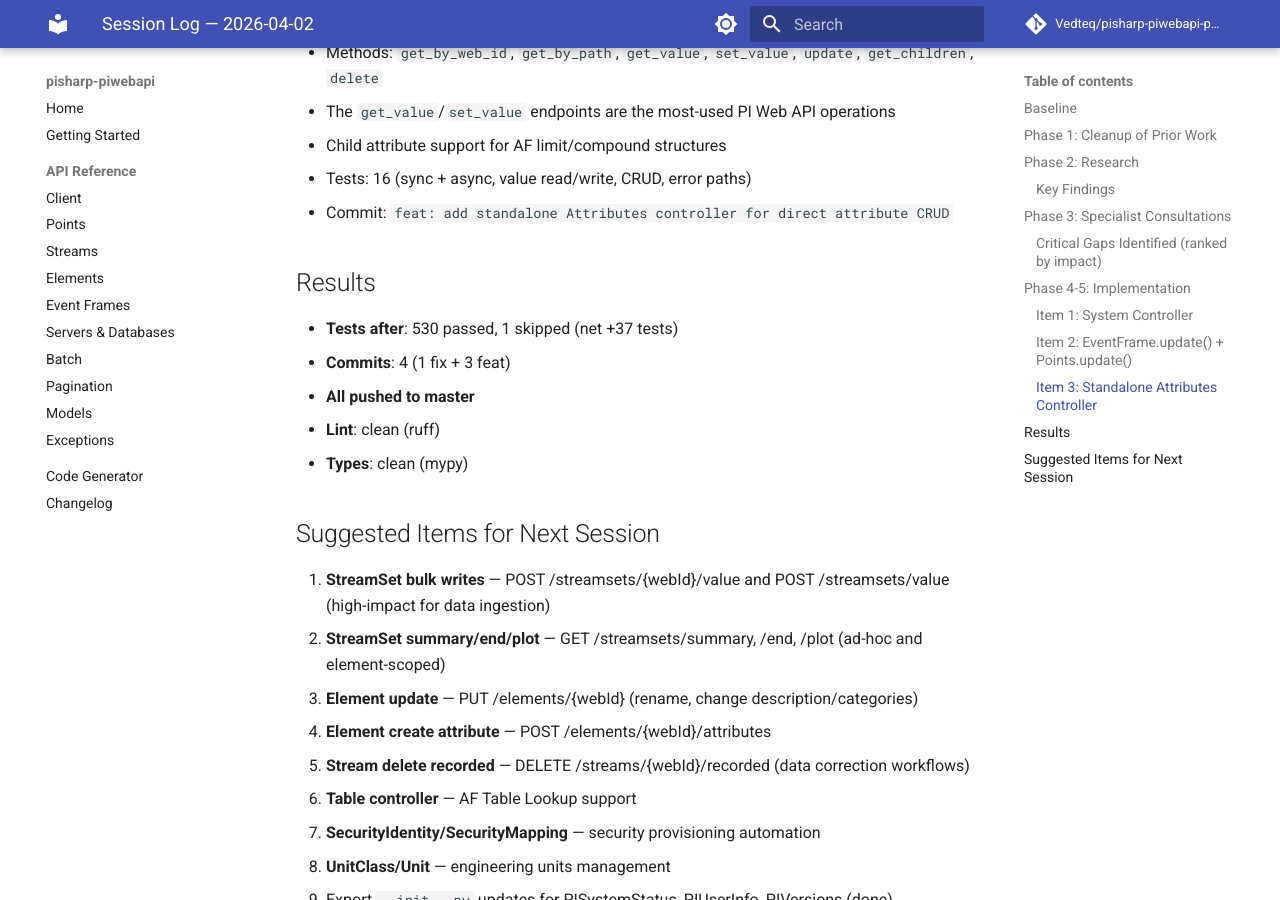
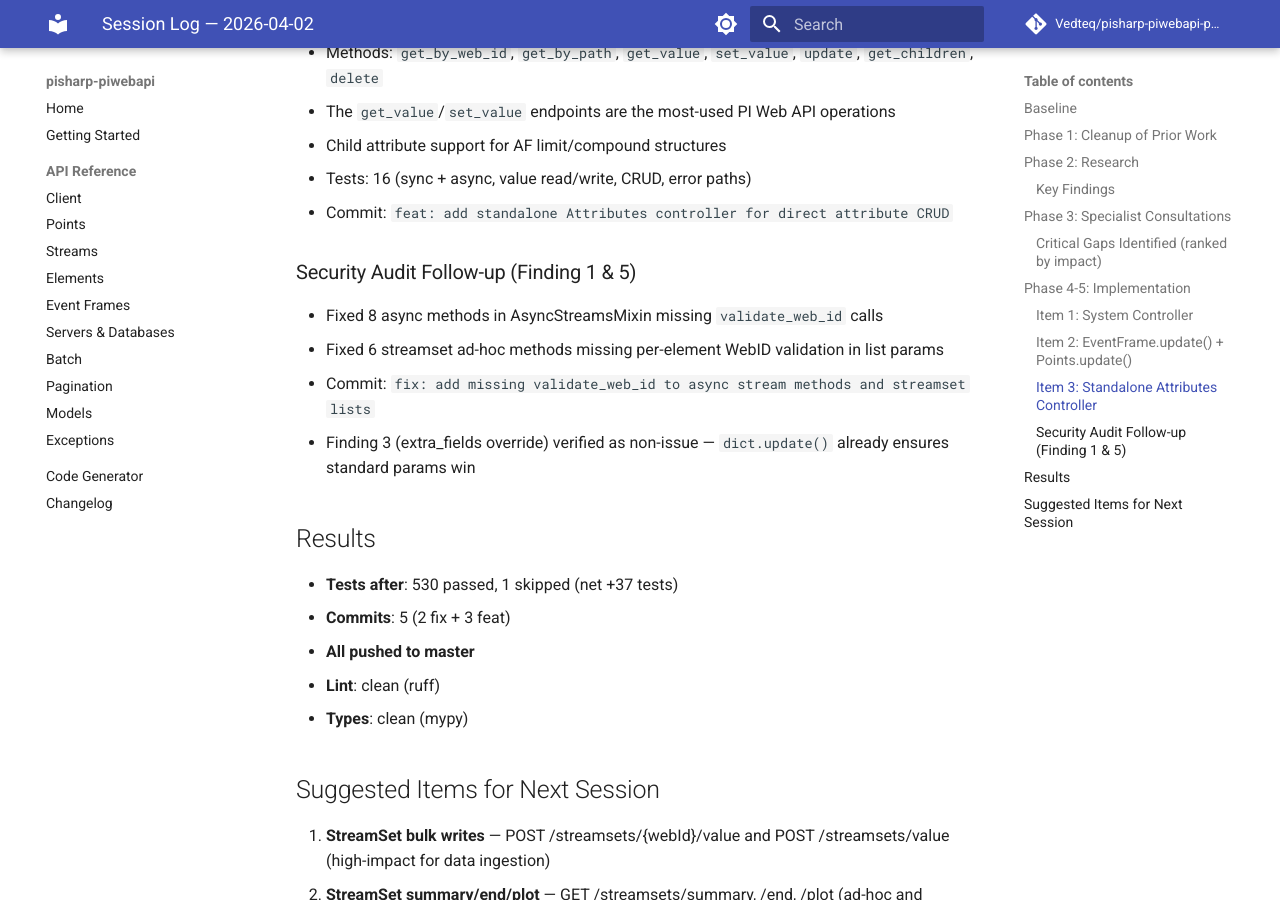
Before and after one commit to Vedteq/pisharp-piwebapi-python, an MkDocs documentation site: the page built from docs/tasks/done/session-2026-04-02.md, in a window 1280 px wide and 900 px high, scrolled down 2103 px. Built offline with MkDocs 1.6.1 and Material for MkDocs 9.7.7, drawn with Linux system fonts in a browser that asks for light colours; comment, search, counter and statistics services are not loaded.

Commit message:
chore: update session log with security audit follow-up
Co-Authored-By: Claude Opus 4.6 (1M context) <noreply@anthropic.com>

```diff
--- a/docs/tasks/done/session-2026-04-02.md
+++ b/docs/tasks/done/session-2026-04-02.md
@@ -57,9 +57,15 @@ Searched for PI Web API reference, competing Python SDKs, GitHub issues, StackOv
 - Tests: 16 (sync + async, value read/write, CRUD, error paths)
 - Commit: `feat: add standalone Attributes controller for direct attribute CRUD`
 
+### Security Audit Follow-up (Finding 1 & 5)
+- Fixed 8 async methods in AsyncStreamsMixin missing `validate_web_id` calls
+- Fixed 6 streamset ad-hoc methods missing per-element WebID validation in list params
+- Commit: `fix: add missing validate_web_id to async stream methods and streamset lists`
+- Finding 3 (extra_fields override) verified as non-issue — `dict.update()` already ensures standard params win
+
 ## Results
 - **Tests after**: 530 passed, 1 skipped (net +37 tests)
-- **Commits**: 4 (1 fix + 3 feat)
+- **Commits**: 5 (2 fix + 3 feat)
 - **All pushed to master**
 - **Lint**: clean (ruff)
 - **Types**: clean (mypy)
```
